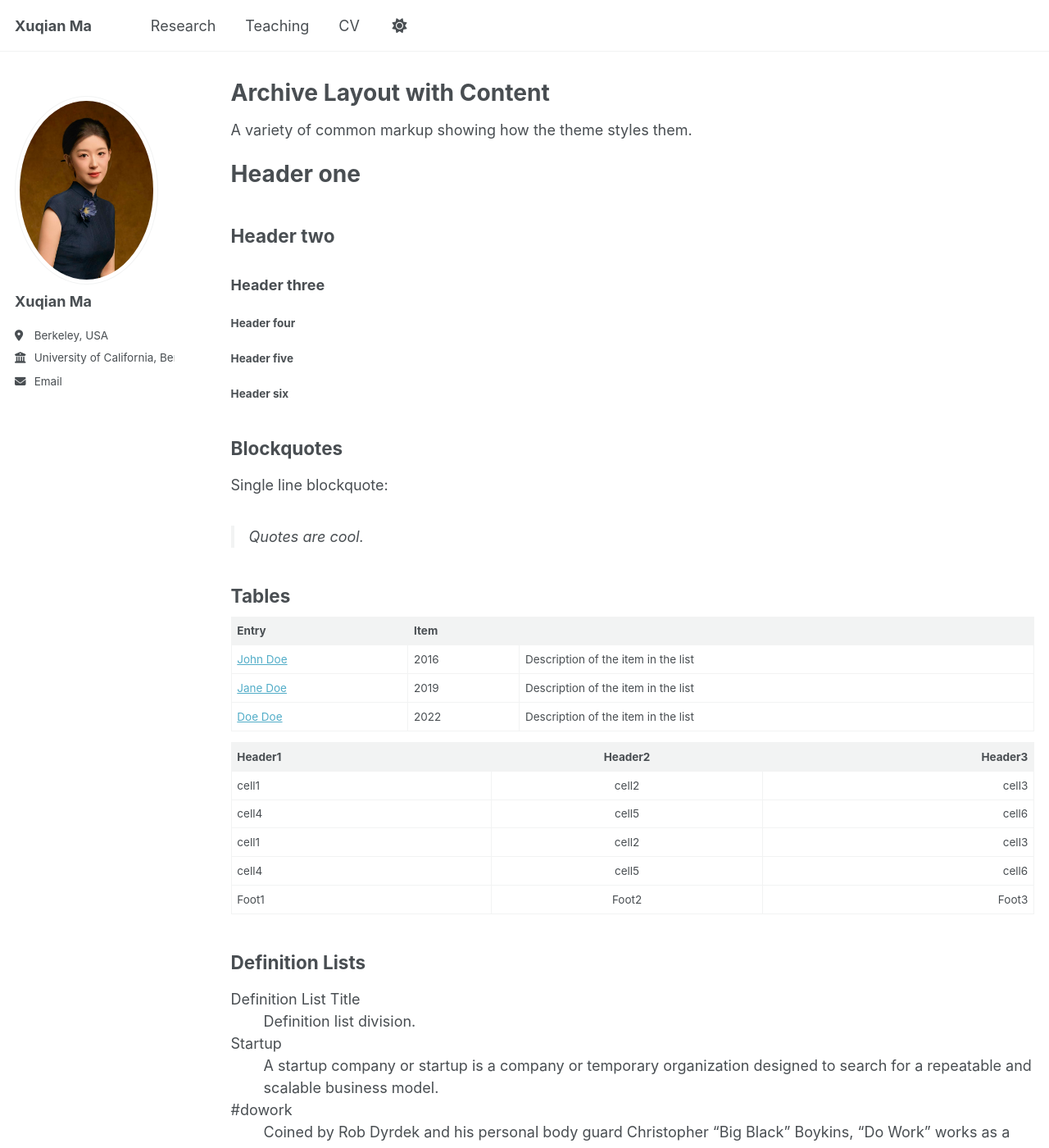
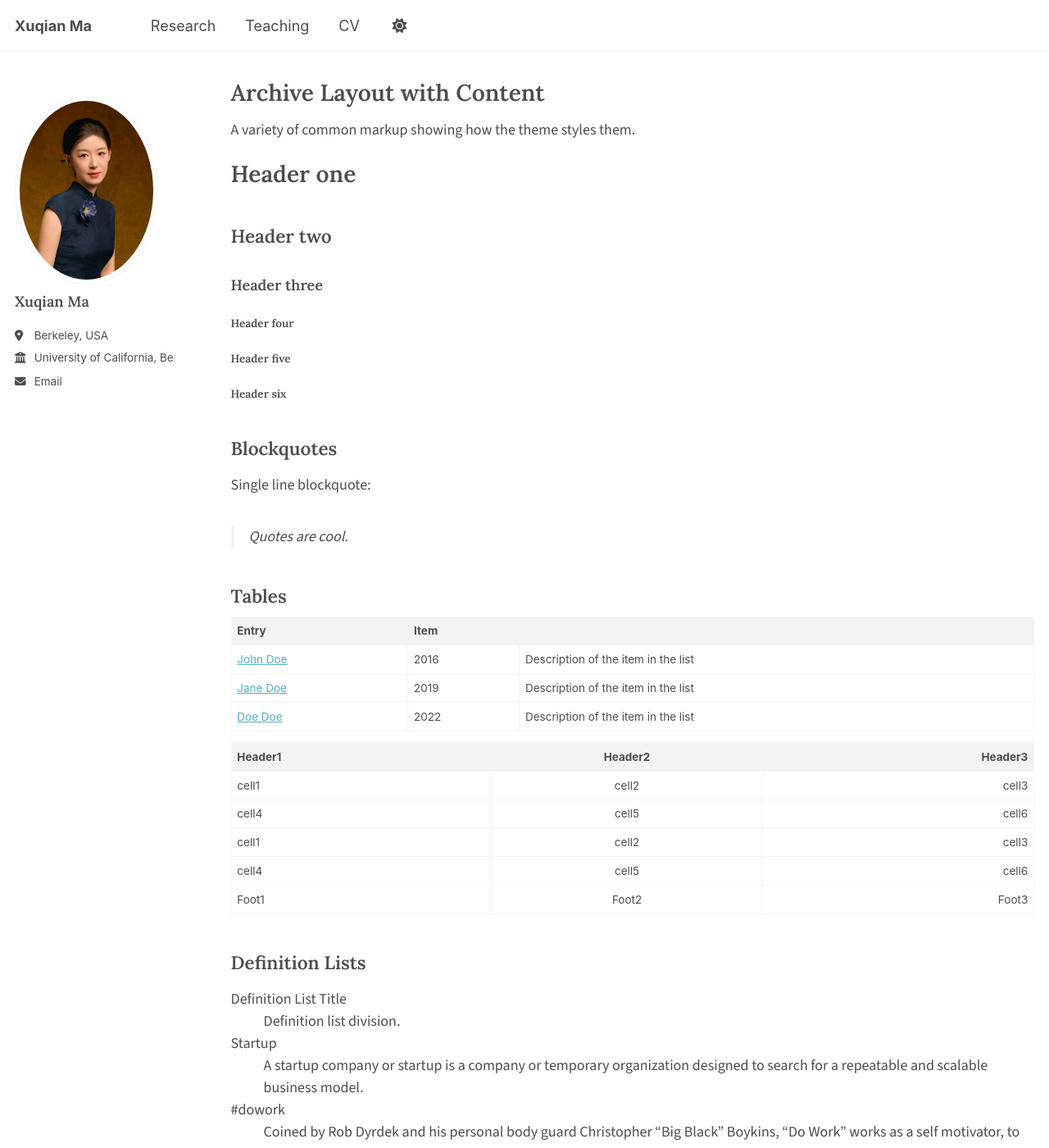
Before and after one commit to xuqianma0718/xuqianma0718.github.io, a Jekyll site: the page built from _pages/archive-layout-with-content.md, in a window 1280 px wide and 1400 px high. Shown: the whole window at 82% size. Built offline with Jekyll 4.4.1, drawn with Linux system fonts in a browser that asks for light colours; a script that is not in the unit is left out.

Commit message:
Update main.scss

```diff
--- a/assets/css/main.scss
+++ b/assets/css/main.scss
@@ -53,3 +53,14 @@
   box-shadow: none !important;
   text-decoration: none !important;
 }
+
+/* Typography: econ-style */
+body {
+  font-family: "Source Sans 3", -apple-system, BlinkMacSystemFont, "Segoe UI",
+    Roboto, Helvetica, Arial, "Noto Sans", "Liberation Sans", sans-serif !important;
+}
+
+h1, h2, h3, h4, h5, h6,
+.page__title, .archive__item-title {
+  font-family: "Lora", Georgia, "Times New Roman", Times, serif !important;
+}
```
